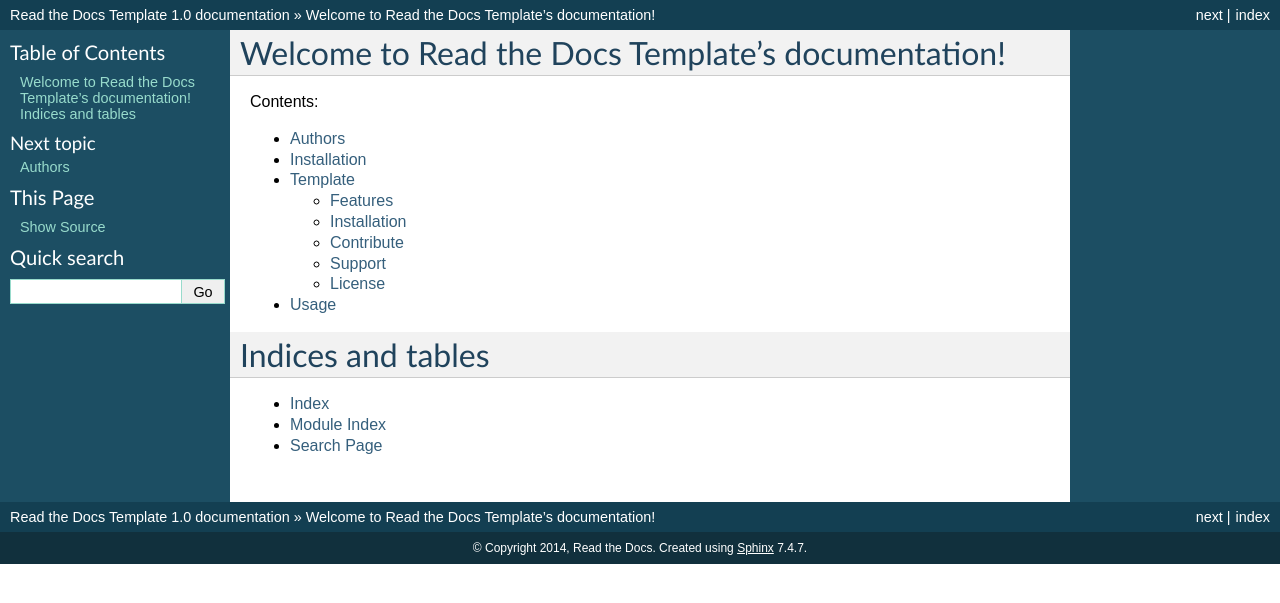
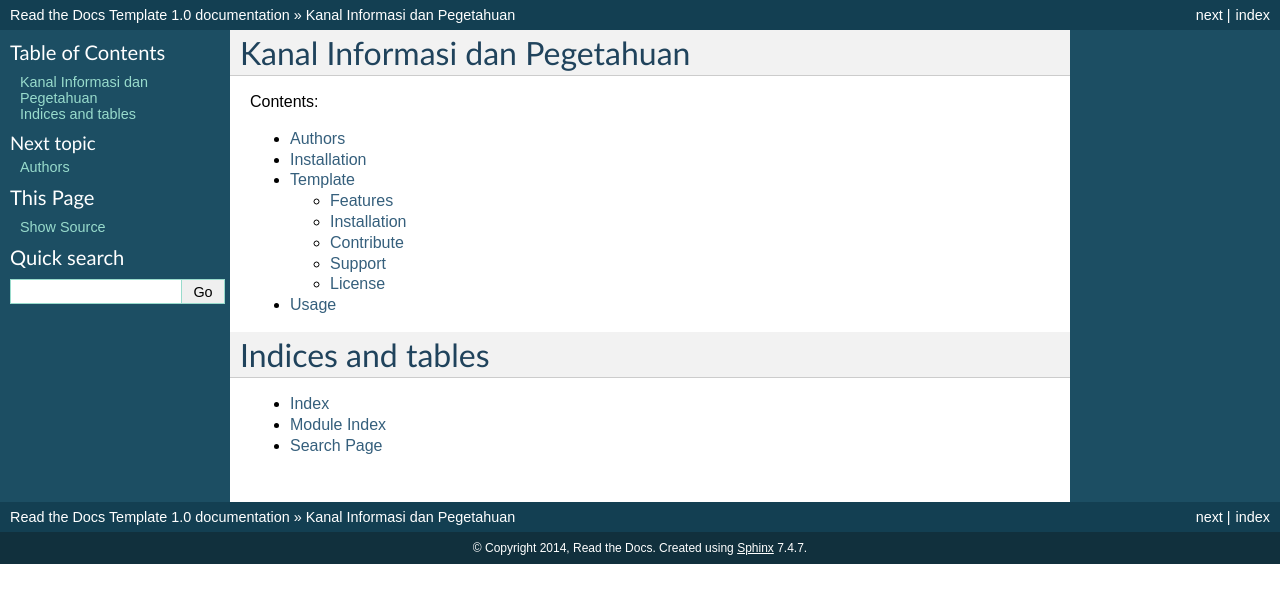
Before and after one commit to sersanmesrul/sermes, a Sphinx documentation site: the page built from docs/index.rst, in a window 1280 px wide. Shown: the top 603 px of the page. Built offline with Sphinx 7.4.7, drawn with Linux system fonts in a browser that asks for light colours.

Commit message:
Update index.rst

```diff
--- a/docs/index.rst
+++ b/docs/index.rst
@@ -3,7 +3,7 @@
    You can adapt this file completely to your liking, but it should at least
    contain the root `toctree` directive.
 
-Welcome to Read the Docs Template's documentation!
+Kanal Informasi dan Pegetahuan
 ==================================================
 
 Contents:
```
